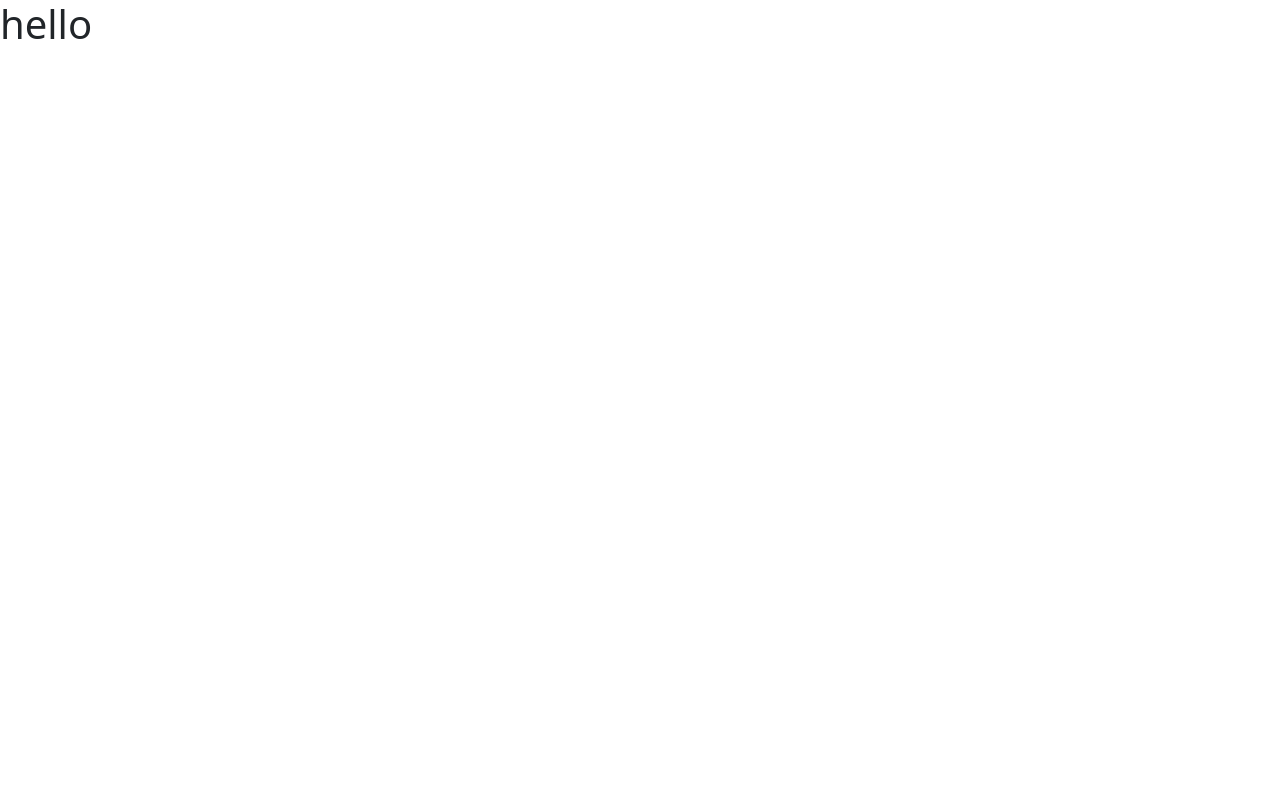
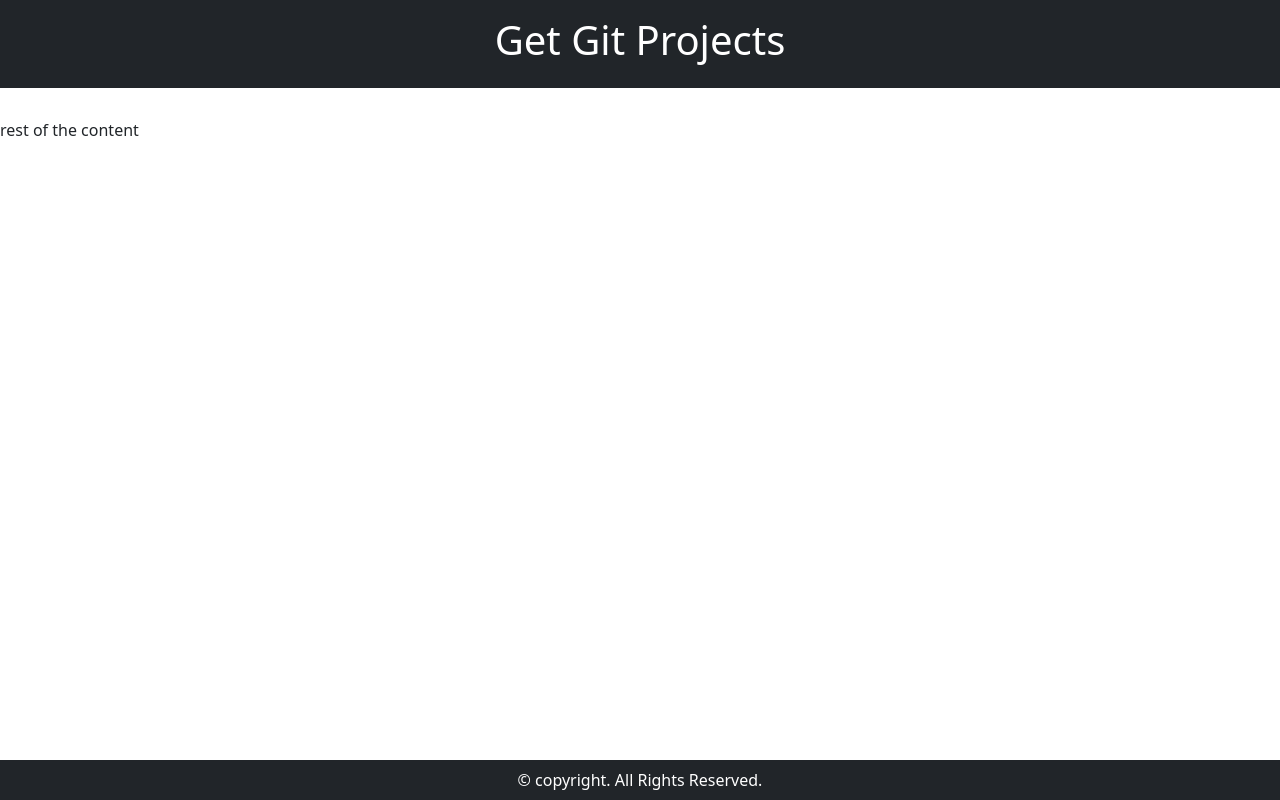
Before and after one commit to manalidarji/get-git-projects, a React (Create React App) app: page / in a window 1280 px wide. Built offline with nearby package versions, Linux system fonts and the light colour scheme.

Commit message:
add: basic header footer structure

```diff
--- /dev/null
+++ b/src/assets/css/App.css
@@ -0,0 +1,2 @@
+#root{display: flex;flex-direction: column;min-height: 100vh;}
+#main{flex: 1 0 auto;padding: 30px 0;}
--- a/src/components/App.js
+++ b/src/components/App.js
@@ -1,8 +1,16 @@
+import "../assets/css/App.css";
+import Footer from "./Footer";
+import Header from "./Header";
+
 function App() {
   return (
-    <div className="App">
-      <h1>hello</h1>
-    </div>
+    <>
+      <Header />
+      <div id="main">
+        rest of the content
+      </div>
+      <Footer />
+    </>
   );
 }
 
--- /dev/null
+++ b/src/components/Footer.js
@@ -0,0 +1,11 @@
+const Footer = () => {
+  return (
+    <footer className="bg-dark text-white text-center py-2">
+        <div className="container">
+            &copy; copyright. All Rights Reserved.
+        </div>
+    </footer>
+  )
+}
+
+export default Footer
--- /dev/null
+++ b/src/components/Header.js
@@ -0,0 +1,11 @@
+const Header = () => {
+  return (
+    <header className="bg-dark text-white text-center py-3">
+        <div className="container">
+            <h1>Get Git Projects</h1>
+        </div>
+    </header>
+  )
+}
+
+export default Header
```
